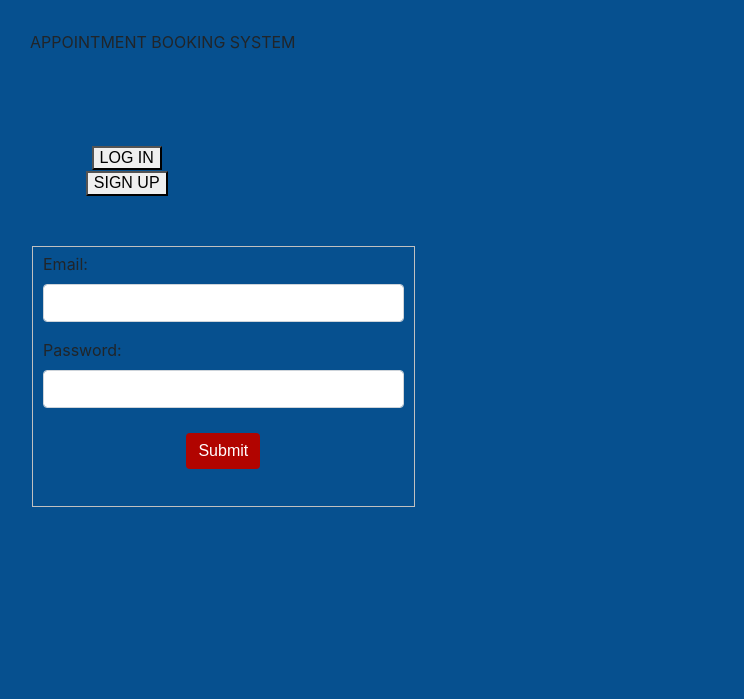
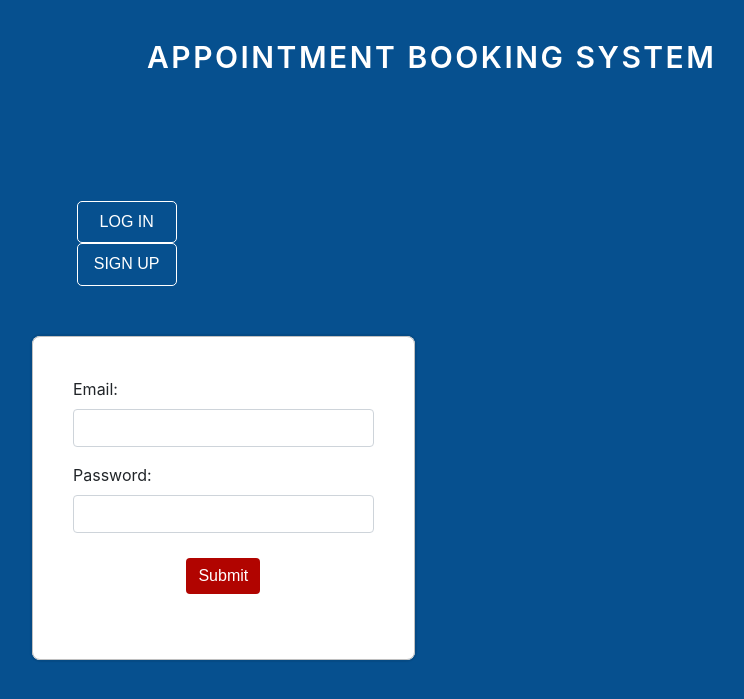
Before and after one commit to harshit050499/appointment, a PHP site: page / in a window 1280 px wide. Shown: the top 699 px of the page, without its empty margins (0-744 px from the left). Run offline with PHP 8.4, Linux system fonts and the light colour scheme; some libraries are stand-ins or nearby versions.

Commit message:
final commit

```diff
--- a/css/clndr.css
+++ b/css/clndr.css
@@ -59,6 +59,7 @@
   max-width: 600px;
   font-family: 'Droid Sans Mono';
   font-size: 14px;
+      padding: 40px;
 }
 .cal1 .clndr .clndr-controls {
   display: inline-block;
--- a/css/style.css
+++ b/css/style.css
@@ -6,6 +6,7 @@
 {
 	float:left;
 	width: 100%;
+    margin-bottom: 25px;
 
 }
 .heading
@@ -79,11 +80,13 @@
 	    float: left;
     width: 100%;
     margin:10px 0px;
+    text-align: center;
 }
 .slot-details
 {
 	float: left;
     width: 100%;
+    margin: 25px 0px;
 }
 .detail
 {
@@ -174,7 +177,7 @@
 .btn-danger1
 {
 	color: #d43f3a;
-    /* background-color: #d9534f; */
+     background-color: #fff;
     border-color: #d43f3a;
 }
 .deletebutton
@@ -198,3 +201,46 @@
     border-left: 3px solid #337ab7;
     margin:5px 0px;
 }
+.alldetail
+{
+    float: left;
+    width: 100%;
+    box-shadow: 0 0 1px 1px grey;
+    background: #fff;
+    border-radius: 6px;
+    margin: 25px 0px;
+}
+#loginbutton
+{
+    padding: 11px;
+    border-radius: 5px;
+    min-width: 100px;
+    background: transparent;
+    border: 1px solid white;
+    color: white;
+}
+#signupbutton
+{
+    padding: 11px;
+    border-radius: 5px;
+    min-width: 100px;
+    background: transparent;
+    border: 1px solid white;
+    color: white;
+}
+fieldset
+{
+    background: white;
+    border-radius: 8px;
+    padding: 40px;
+    box-shadow: 0 0 1px 2px rgba(0,0,0,.075);
+}
+.main-head
+{
+    text-align: center;
+    color: white;
+    font-size: 30px;
+    font-weight: 600;
+    padding: 5px;
+    letter-spacing: 2.5px;
+}
```
